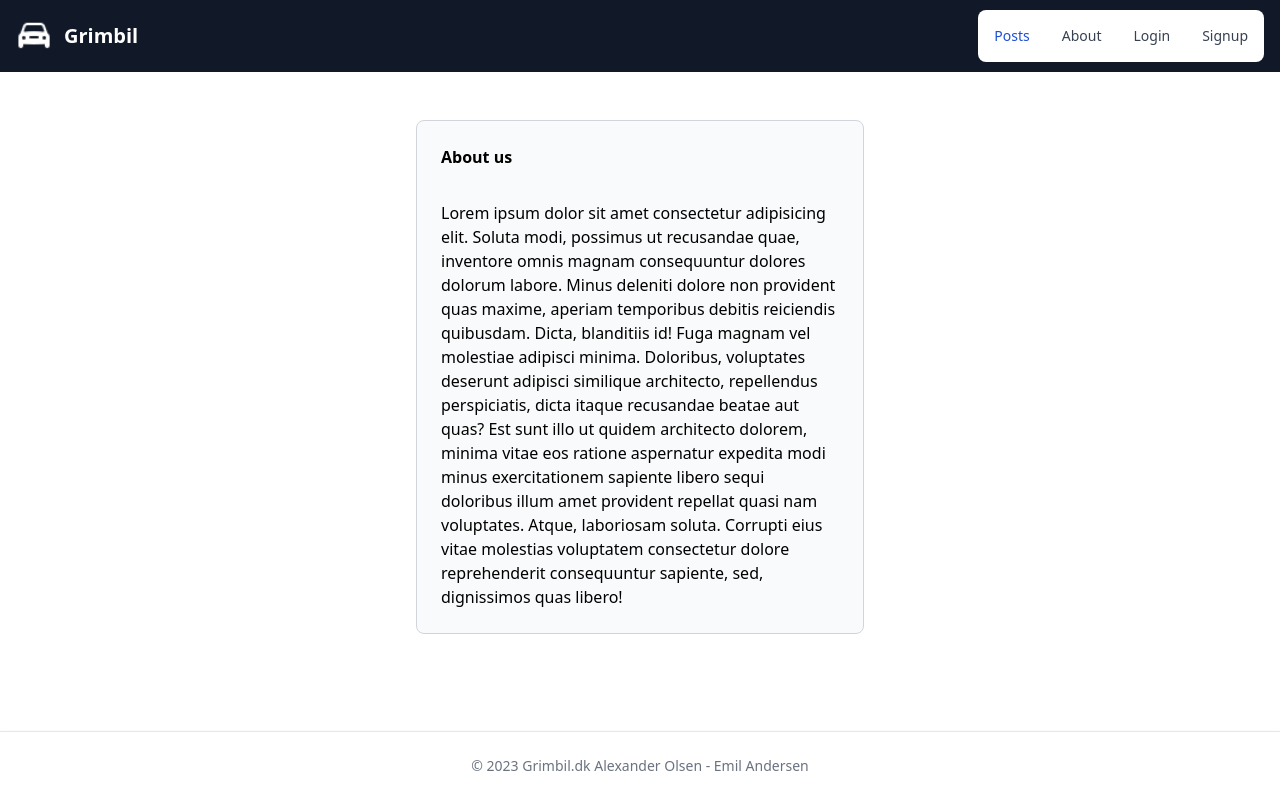
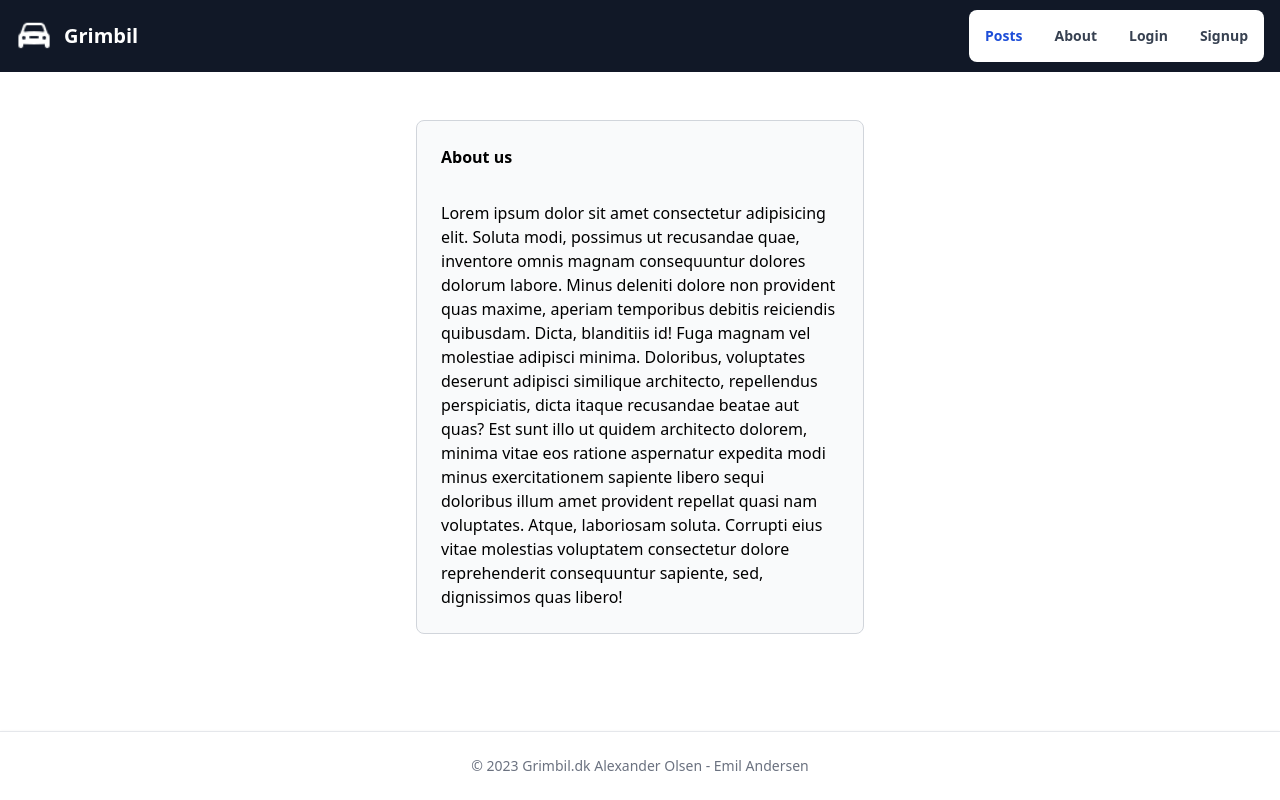
Before and after one commit to emil-1003/grimbil-frontend, a SvelteKit app: page /about in a window 1280 px wide. Built offline with nearby package versions, Linux system fonts and the light colour scheme.

Commit message:
fix font weight

```diff
--- a/src/lib/title.svelte
+++ b/src/lib/title.svelte
@@ -3,7 +3,7 @@
 </script>
 
 <div class="title">
-    <h1 class="font-black">{title}</h1>
+    <h1 class="font-extrabold">{title}</h1>
 </div>
 
 <style>
--- a/src/routes/+layout.svelte
+++ b/src/routes/+layout.svelte
@@ -26,16 +26,16 @@
             <div class={`${isMenuOpen ? 'block' : 'hidden'} md:flex md:items-center w-full md:w-auto`} id="navbar-default">
                 <ul class="flex flex-col p-4 mt-4 border border-gray-100 rounded-lg bg-gray-50 md:flex-row md:space-x-8 md:mt-0 md:text-sm md:font-medium md:border-0 md:bg-white">
                     <li on:click={() => (isMenuOpen = false)}>
-                        <a href="/posts" on:click={() => (current = 0)} class={`${current === 0 ? 'text-blue-700' : 'text-gray-700'} block py-2 pl-3 pr-4 rounded hover:bg-gray-100 md:hover:bg-transparent md:border-0 md:hover:text-blue-700 md:p-0`}>Posts</a>
+                        <a href="/posts" on:click={() => (current = 0)} class={`${current === 0 ? 'text-blue-700' : 'text-gray-700'} font-extrabold block py-2 pl-3 pr-4 rounded hover:bg-gray-100 md:hover:bg-transparent md:border-0 md:hover:text-blue-700 md:p-0`}>Posts</a>
                     </li>
                     <li on:click={() => (isMenuOpen = false)}>
-                        <a href="/about" on:click={() => (current = 1)} class={`${current === 1 ? 'text-blue-700' : 'text-gray-700'} block py-2 pl-3 pr-4 rounded hover:bg-gray-100 md:hover:bg-transparent md:border-0 md:hover:text-blue-700 md:p-0`}>About</a>
+                        <a href="/about" on:click={() => (current = 1)} class={`${current === 1 ? 'text-blue-700' : 'text-gray-700'} font-extrabold block py-2 pl-3 pr-4 rounded hover:bg-gray-100 md:hover:bg-transparent md:border-0 md:hover:text-blue-700 md:p-0`}>About</a>
                     </li>
                     <li on:click={() => (isMenuOpen = false)}>
-                        <a href="/login" on:click={() => (current = 2)} class={`${current === 2 ? 'text-blue-700' : 'text-gray-700'} block py-2 pl-3 pr-4 rounded hover:bg-gray-100 md:hover:bg-transparent md:border-0 md:hover:text-blue-700 md:p-0`}>Login</a>
+                        <a href="/login" on:click={() => (current = 2)} class={`${current === 2 ? 'text-blue-700' : 'text-gray-700'} font-extrabold block py-2 pl-3 pr-4 rounded hover:bg-gray-100 md:hover:bg-transparent md:border-0 md:hover:text-blue-700 md:p-0`}>Login</a>
                     </li>
                     <li on:click={() => (isMenuOpen = false)}>
-                        <a href="/signup" on:click={() => (current = 3)} class={`${current === 3 ? 'text-blue-700' : 'text-gray-700'} block py-2 pl-3 pr-4 rounded hover:bg-gray-100 md:hover:bg-transparent md:border-0 md:hover:text-blue-700 md:p-0`}>Signup</a>
+                        <a href="/signup" on:click={() => (current = 3)} class={`${current === 3 ? 'text-blue-700' : 'text-gray-700'} font-extrabold block py-2 pl-3 pr-4 rounded hover:bg-gray-100 md:hover:bg-transparent md:border-0 md:hover:text-blue-700 md:p-0`}>Signup</a>
                     </li>
                 </ul>
             </div>
```
